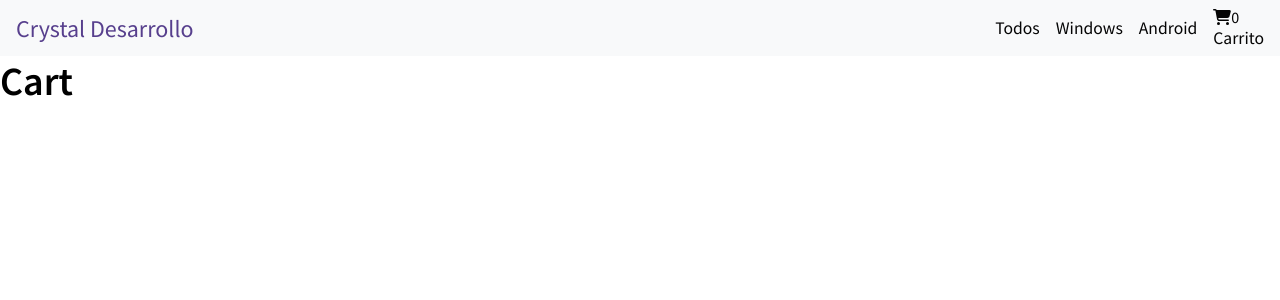
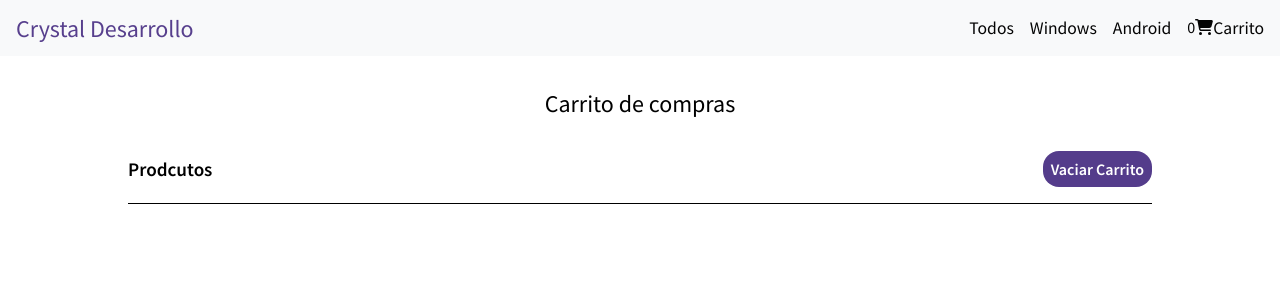
Before and after one commit to FacuMunozLemir/ReactSoftwareCommerce, a React (Create React App) app: page /carrito in a window 1280 px wide. Shown: the top 300 px of the page. Built offline with nearby package versions, Linux system fonts and the light colour scheme.

Commit message:
Contexto avanzado y Cart avanzado

```diff
--- a/src/components/Cart/Cart.jsx
+++ b/src/components/Cart/Cart.jsx
@@ -1,13 +1,29 @@
-import React, { PureComponent } from "react";
+import "./cart.css"
+import { cartContext } from "../context/cartContext";
+import React, { useContext } from "react";
 
-export class Cart extends PureComponent {
-  render() {
+function Cart () {
+
+  const { getItem } = useContext(cartContext);
+  const { emptyCart } = useContext(cartContext);
+
+
+  function vaciarCarrito(){
+    emptyCart();
+  }
     return (
-      <div>
-        <h1>Cart</h1>
+      <div className="cart">
+        <h3>Carrito de compras</h3>
+        <div className="cartTitulos">
+          <p>Prodcutos</p>
+          <button onClick={vaciarCarrito}>Vaciar Carrito</button>
+        </div>
+        <div className="cartProductsContainer">
+
+        </div>
       </div>
     );
-  }
+
 }
 
 export default Cart;
--- a/src/components/Cart/cart.css
+++ b/src/components/Cart/cart.css
@@ -0,0 +1,39 @@
+.cart{
+    width: 100%;
+    height: auto;
+    margin-top: 2rem;
+    display: flex;
+    flex-direction: column;
+    align-items: center;
+    justify-content: center;
+}
+
+.cart h3{
+    font-size: 1.5rem;
+    font-weight: 400;
+}
+
+.cart .cartTitulos{
+    width: 80%;
+    margin-top: 2rem;
+    padding-bottom: 1rem;
+    display: flex;
+    justify-content: space-between;
+    align-items: center;
+    border-bottom: 0.05rem solid #000;
+}
+
+.cart .cartTitulos p{
+    font-size: 1.2rem;
+    font-weight: 600;
+}
+
+.cart .cartTitulos button{
+    padding: 0.5rem;
+    font-size: 1rem;
+    font-weight: 600;
+    background: #543c8b;
+    color: #fff;
+    border-radius: 1rem;
+    border-style: none;
+}
--- a/src/components/CartWidget/CartWidget.jsx
+++ b/src/components/CartWidget/CartWidget.jsx
@@ -3,12 +3,13 @@ import React, { useContext } from "react";
 import { cartContext } from "../context/cartContext";
 
 function CartWidget() {
-  const { getTotalItemsInCart } = useContext(cartContext);
+  const { getItemsQty } = useContext(cartContext);
 
   return (
     <div>
+      <span>{getItemsQty()}</span>
       <FontAwesomeIcon icon="fa-solid fa-cart-shopping" />
-      <span>{getTotalItemsInCart()}</span>
+
     </div>
   );
 }
--- a/src/components/NavBar/NavBar.jsx
+++ b/src/components/NavBar/NavBar.jsx
@@ -27,7 +27,7 @@ function NavBar() {
           </li>
           <li>
             <CartWidget />
-            <Link to="#">Carrito</Link>
+            <Link to="/carrito">Carrito</Link>
           </li>
         </ul>
       </div>
--- a/src/components/NavBar/navbar.css
+++ b/src/components/NavBar/navbar.css
@@ -36,6 +36,7 @@ nav .subMenu ul {
 nav .subMenu ul li {
   margin-right: 1rem;
   list-style: none;
+  display: flex;
 }
 
 nav .subMenu ul li a {
--- a/src/components/context/cartContext.jsx
+++ b/src/components/context/cartContext.jsx
@@ -4,47 +4,76 @@ import { useState } from "react";
 const cartContext = createContext();
 
 export default function CartContextProvider({ children }) {
+
   const [cart, setCart] = useState([]);
+
   let newCart;
+
+  function isInCart(itemId) {
+    let found = null;
+    found = cart.some((el) => el.id == itemId);
+    console.log(found);
+    return found;
+  }
+
   function addItem(item, count) {
+
     if (isInCart(item.id)) {
+
       newCart = cart.map((itemMapeo) => {
         if (itemMapeo.id === item.id) {
+
           itemMapeo.count += count;
           return itemMapeo;
         } else {
           return itemMapeo;
         }
       });
+
     } else {
+
       newCart = cart.map((item) => item); //Copiamos el carrito
       newCart.push({ ...item, count: count }); //Le agregamos el count
       setCart(newCart); //Seteamos el cambio
+
     }
+
     setCart(newCart);
+
   }
 
-  function getTotalItemsInCart() {
+  function emptyCart(itemId) {
+    setCart([]);
+  }
+
+  function deleteItems(itemId) {
+
+  }
+
+  function getItemsQty() {
     let total = 0;
     cart.forEach((cart) => (total = total + cart.count));
     return total;
   }
 
-  function removeItem(itemId) {}
+  function getItemPrice(){
 
-  function isInCart(id) {
-    let found = cart.some((item) => item.id === id);
-    console.log(found);
-    return found;
   }
+
+
+
+
+
 
   //Pasamos el objeto value a los componentes hijos
   return (
     <cartContext.Provider
-      value={{ cart, addItem, getTotalItemsInCart, removeItem, isInCart }}
+      value={{ cart, isInCart, addItem, emptyCart, deleteItems, getItemsQty, getItemPrice}}
     >
       {children}
     </cartContext.Provider>
   );
 }
+
+
 export { cartContext };
--- a/src/components/itemDetailContainer/itemDetailContainer.jsx
+++ b/src/components/itemDetailContainer/itemDetailContainer.jsx
@@ -19,6 +19,7 @@ function ItemDetailContainer() {
   return (
     <div className="itemDetailContainer">
       <ItemDetail
+        id = {item.id}
         nombre={item.nombre}
         stock={item.stock}
         categoria={item.categoria}
```
